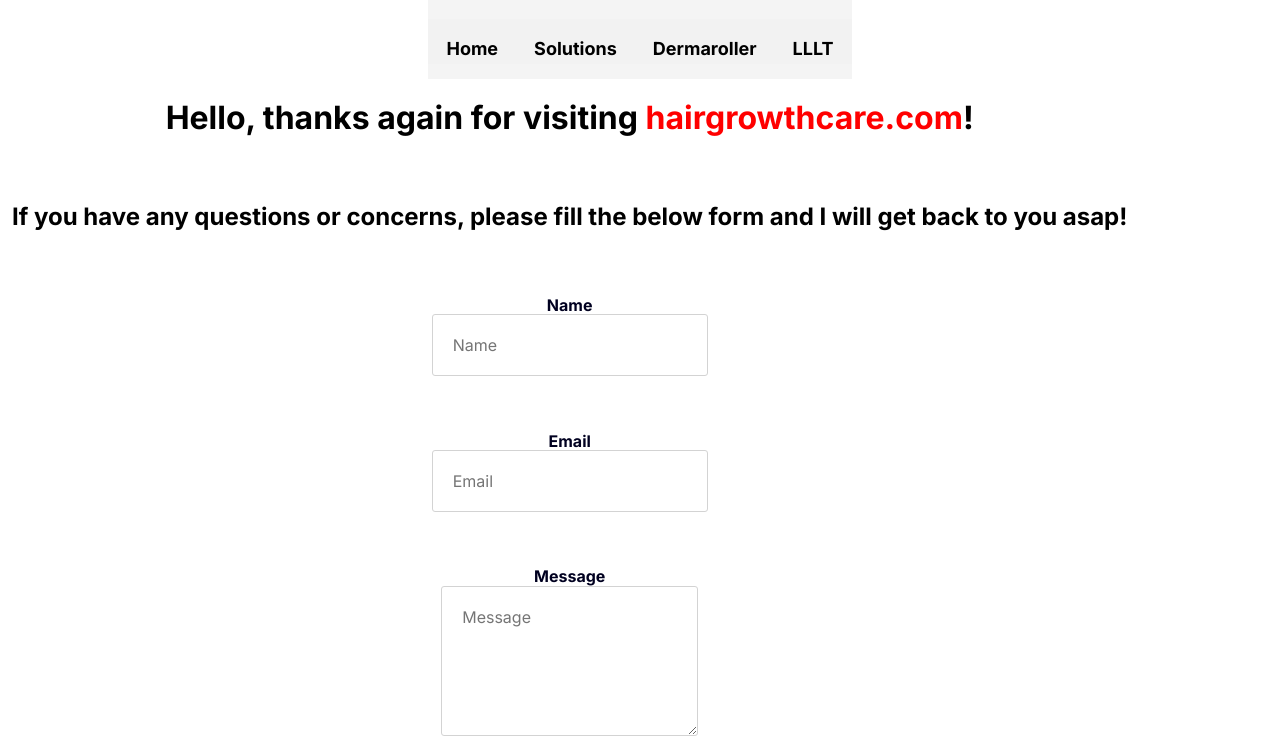
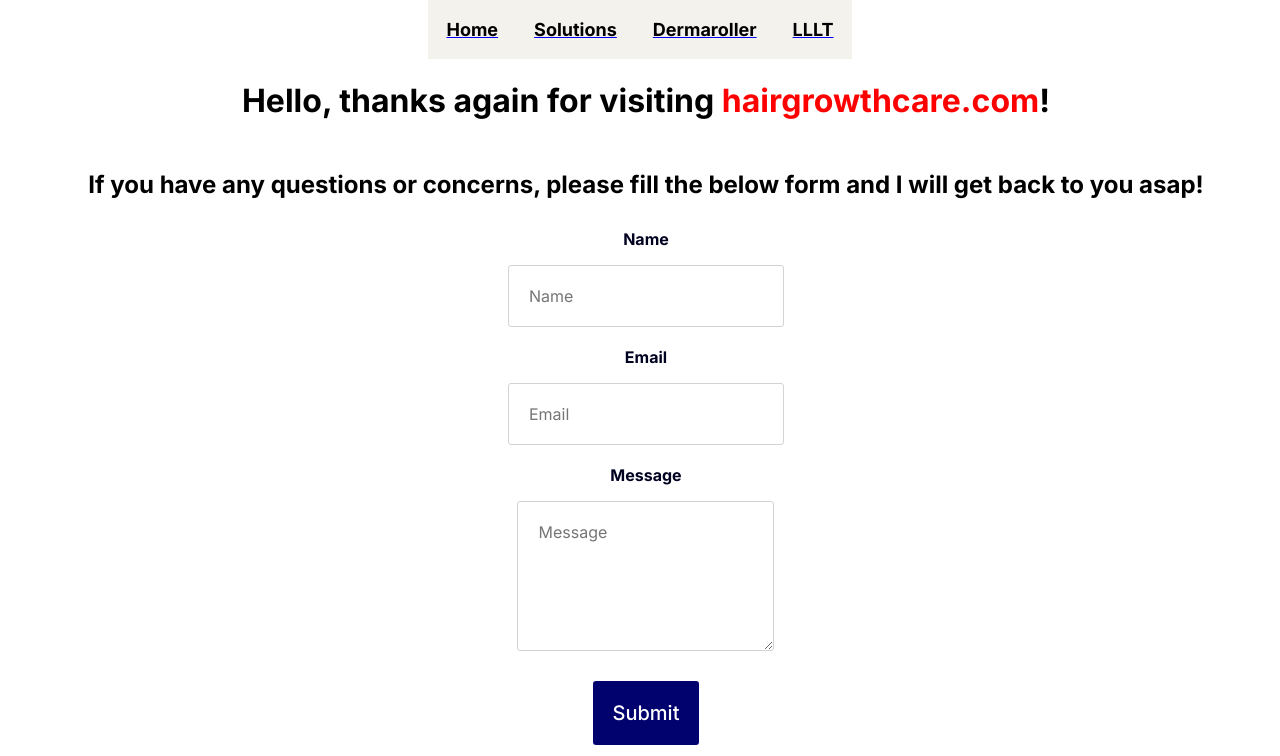
Before and after one commit to tsarg88/hairgrowthcare, a React (Create React App) app in the folder hairgrowthcare/: page /contact in a window 1280 px wide. Shown: the top 756 px of the page. Built offline with nearby package versions, Linux system fonts and the light colour scheme; a web font is replaced by a local one.

Commit message:
seems like the main stylings is coming to an end

```diff
--- a/hairgrowthcare/src/App.css
+++ b/hairgrowthcare/src/App.css
@@ -25,6 +25,6 @@ body {
   .icon {
     position: fixed;
     right: 297px;
-    top: 3%;
+    top: 7%;
   }
 }
--- a/hairgrowthcare/src/Contact/Contact.css
+++ b/hairgrowthcare/src/Contact/Contact.css
@@ -1,9 +1,12 @@
 @import url("https://fonts.googleapis.com/css2?family=Inter:wght@100;200;300;400;500;600;700;800;900&display=swap");
 
 * {
-  margin: auto;
+  /* margin: auto; */
+  align-items: center;
   padding: 0;
   box-sizing: border-box;
+
+  /* flex-direction: inherit; */
 }
 
 body {
@@ -42,7 +45,7 @@ button {
 
 /* Contact.js */
 .form {
-  height: 100vh;
+  /* height: 100vh; */
   display: flex;
   flex-direction: column;
   justify-content: center;
@@ -69,6 +72,8 @@ textarea {
   font-size: 16px;
   color: rgb(0, 0, 32);
   outline: none;
+
+  margin-top: 51px;
 }
 
 .form > input:focus,
--- a/hairgrowthcare/src/Contact/Contact.js
+++ b/hairgrowthcare/src/Contact/Contact.js
@@ -53,18 +53,18 @@ const Contact = () => {
   };
   return (
     <>
-      <nav>
-        <Link to="/" target="_blank">
-          <Nav />
-        </Link>
-      </nav>
+      {/* <nav> */}
+      <Link to="/" target="_blank">
+        <Nav />
+      </Link>
+      {/* </nav> */}
 
       <form className="form" onSubmit={handleSubmit}>
-        <h1>
+        <h1 className="h1">
           Hello, thanks again for visiting{" "}
           <span id="siteName">hairgrowthcare.com</span>!
         </h1>
-        <h2>
+        <h2 className="h2">
           If you have any questions or concerns, please fill the below form and
           I will get back to you asap!
         </h2>
--- a/hairgrowthcare/src/nav/Nav.css
+++ b/hairgrowthcare/src/nav/Nav.css
@@ -6,7 +6,7 @@ nav {
   padding: 1.2em 0;
   color: black;
   font-weight: bold;
-  background-color: rgba(241, 241, 241, 0.769);
+  background-color: #f4f2ed;
   max-height: 4em;
   text-align: center;
 }
--- a/hairgrowthcare/src/pages/Confirmation.js
+++ b/hairgrowthcare/src/pages/Confirmation.js
@@ -1,9 +1,14 @@
-import React from "react";
+import React, { useEffect } from "react";
+
 import "./Confirmation.css";
 import { Link } from "react-router-dom";
 import { Nav } from "../nav/Nav";
 
 export const Confirmation = () => {
+  useEffect(() => {
+    window.scrollTo(0, 0);
+  }, []);
+
   return (
     <section>
       <div className="main">
--- a/hairgrowthcare/src/pages/Page.css
+++ b/hairgrowthcare/src/pages/Page.css
@@ -19,6 +19,7 @@ section {
   justify-content: center;
   height: auto;
   border-bottom: 1px solid lightgrey;
+  height: 110vh;
 }
 
 #homeContainer {
@@ -75,22 +76,24 @@ iframe {
   height: 326px !important;
 }
 
-@media only screen and (max-width: 720px) {
+@media only screen and (max-width: 500px) {
   body {
     max-width: 100%;
     margin: 0;
   }
 
   section {
-    border: none;
+    /* border: none; */
+    border-bottom: 1px solid lightgrey;
+    height: 171vh;
   }
 
   .adPlace {
-    margin-left: 0;
+    margin-left: 81px;
   }
 
   iframe {
-    width: 100% !important;
-    height: auto !important;
+    width: 200px !important;
+    height: 300 !important;
   }
 }
```
